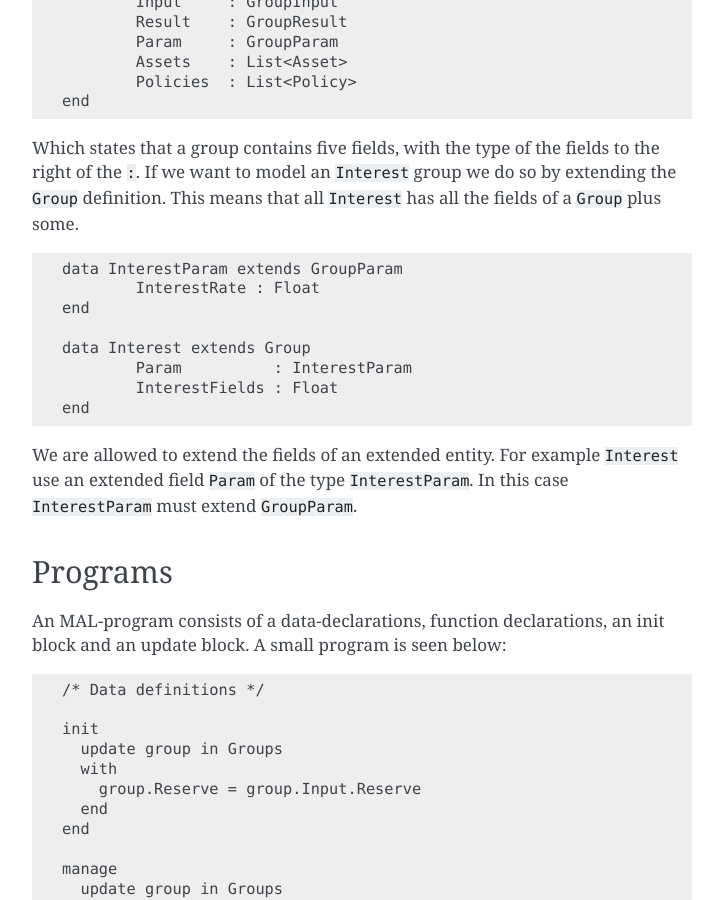
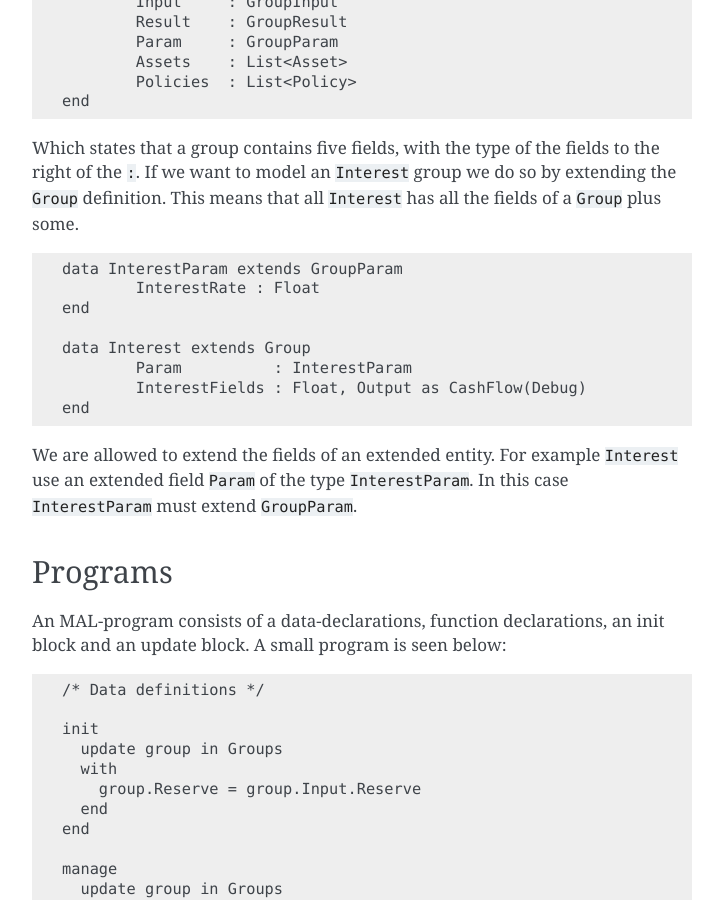
Before and after one commit to hborum/MAL-docs, a Sphinx documentation site: the page built from source/introduction.rst, in a window 1280 px wide and 900 px high, scrolled down 2083 px. Shown: the whole window, without its empty margins (388-1111 px from the left). Built offline with Sphinx 7.4.7, drawn with Linux system fonts in a browser that asks for light colours.

Commit message:
More docs

```diff
--- a/source/introduction.rst
+++ b/source/introduction.rst
@@ -65,7 +65,7 @@ This means that all ``Interest`` has all the fields of a ``Group`` plus some.
 
 	data Interest extends Group
 		Param          : InterestParam
-		InterestFields : Float
+		InterestFields : Float, Output as CashFlow(Debug)
 	end
 
 We are allowed to extend the fields of an extended entity. For example ``Interest`` use an extended field ``Param`` of the type ``InterestParam``.
```
